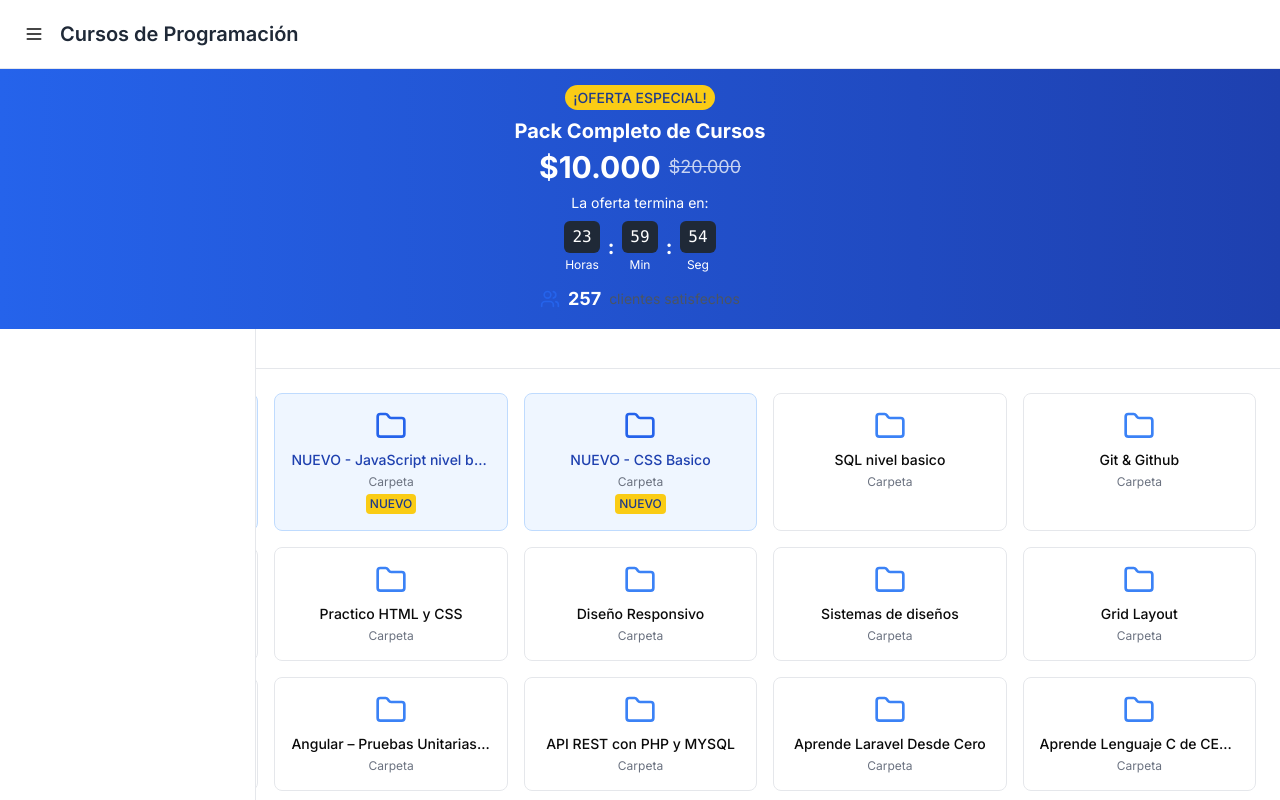
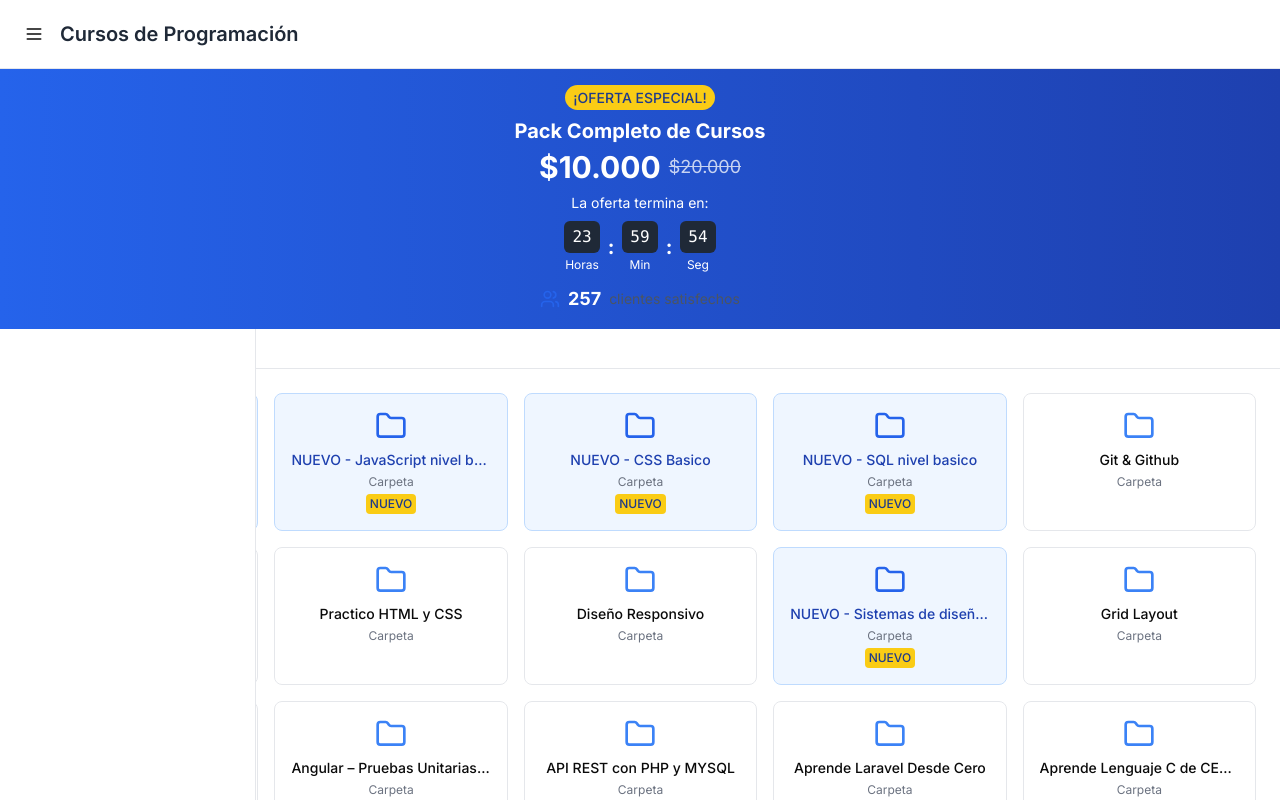
Before and after one commit to JohanBrionis/drive, a Next.js app: page / in a window 1280 px wide. Built offline with nearby package versions, Linux system fonts and the light colour scheme.

Commit message:
Update drive-simulator.tsx

```diff
--- a/components/drive-simulator.tsx
+++ b/components/drive-simulator.tsx
@@ -26,9 +26,9 @@ const driveData = {
       children: [{ name: "NUEVO - CSS Basico.rar", type: "file" }],
     },
     {
-      name: "SQL nivel basico",
+      name: "NUEVO - SQL nivel basico",
       type: "folder",
-      children: [{ name: "SQL nivel basico.rar", type: "file" }],
+      children: [{ name: "NUEVO - SQL nivel basico.rar", type: "file" }],
     },
     {
       name: "Git & Github",
@@ -51,9 +51,9 @@ const driveData = {
       children: [{ name: "Diseño Responsivo.rar", type: "file" }],
     },
     {
-      name: "Sistemas de diseños",
+      name: "NUEVO - Sistemas de diseños",
       type: "folder",
-      children: [{ name: "Sistemas de diseños.rar", type: "file" }],
+      children: [{ name: "NUEVO - Sistemas de diseños.rar", type: "file" }],
     },
     {
       name: "Grid Layout",
@@ -289,7 +289,7 @@ function CountdownTimer() {
             setSeconds(59)
           } else {
             // Reset timer when it reaches 0
-            setHours(23)
+            setHours(1)
             setMinutes(59)
             setSeconds(59)
           }
```
